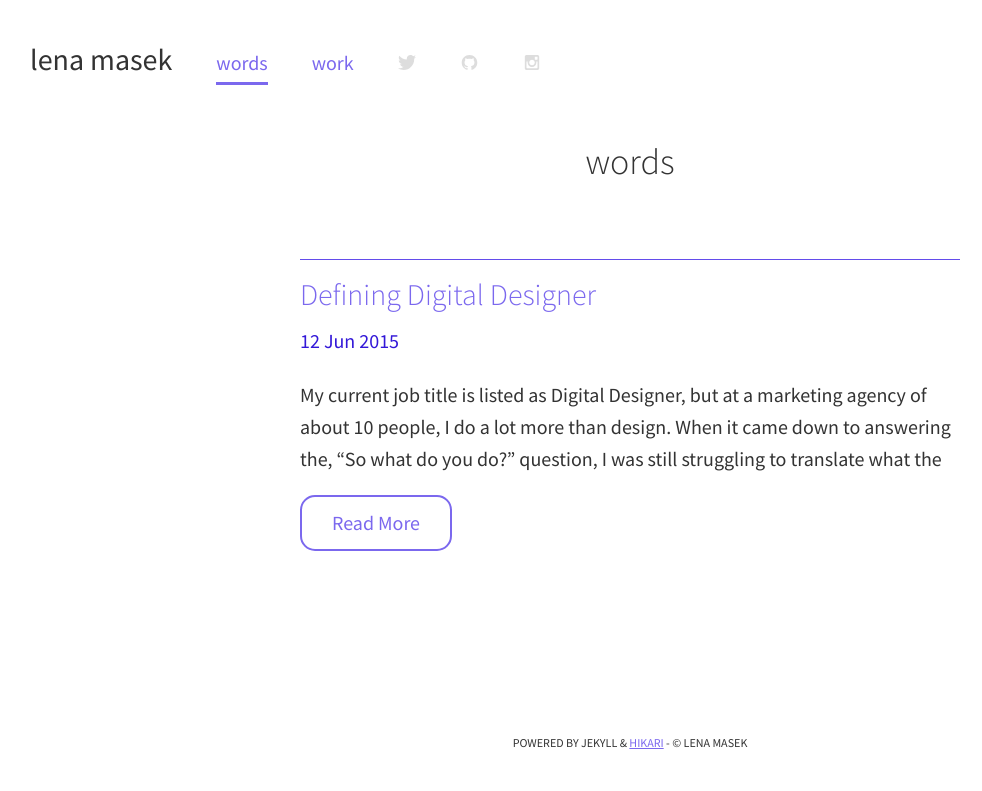
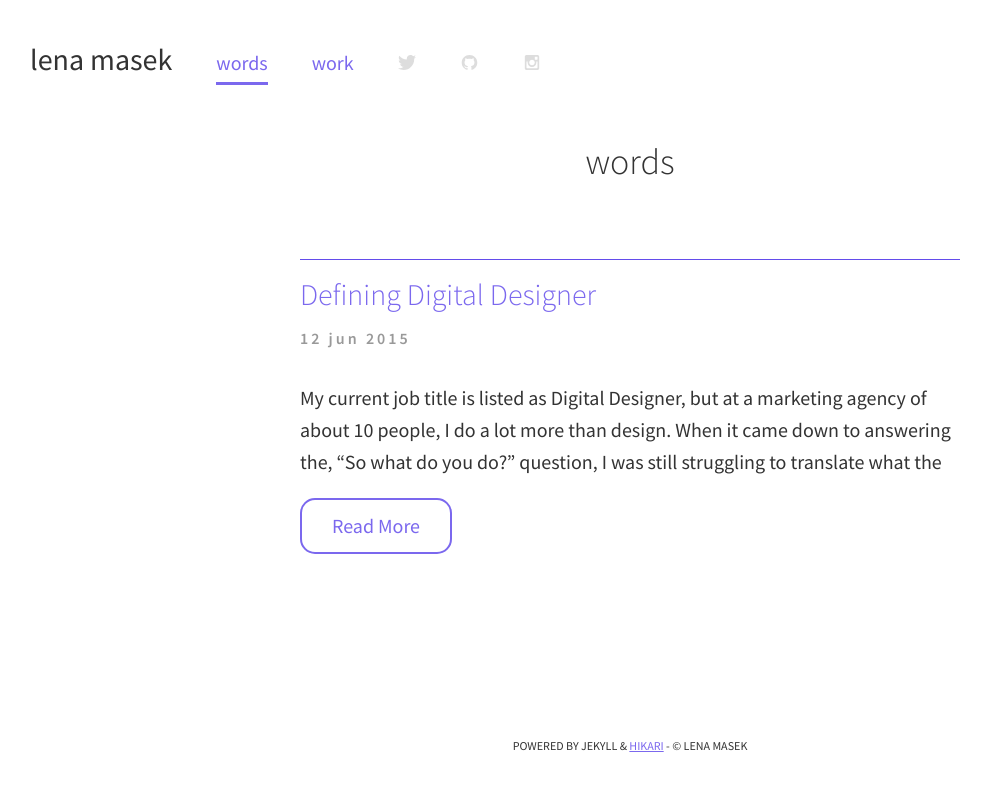
Before and after one commit to lenamasek/lenamasek.github.io, a Jekyll site: the page built from words/index.html, in a window 1280 px wide. Shown: the top 791 px of the page, without its empty margins (10-992 px from the left). Built offline with Jekyll 4.4.1, drawn with Linux system fonts in a browser that asks for light colours; the list of posts is cut into pages by our own code.

Commit message:
changing posts preview

```diff
--- a/_scss/base/_global.scss
+++ b/_scss/base/_global.scss
@@ -51,7 +51,7 @@ h2 {
 h3 {
   font-size: 150%;
   font-weight: lighter;
-  margin: $spacing-xs 0 $spacing-xs;
+  margin: $spacing-xs 0 $spacing-xxs;
 }
 
 h4 {
--- a/_scss/base/_variables.scss
+++ b/_scss/base/_variables.scss
@@ -30,7 +30,8 @@ $font-size-s:       $font-size-l * 0.8;
 
 // Spacings
 
-$spacing-xs:        .5em;
+$spacing-xxs:		.25em;
+$spacing-xs:        $spacing-xxs * 2; // .5em
 $spacing-s:         $spacing-xs * 2; // 1em
 $spacing-sm:        $spacing-s + $spacing-xs; // 1.5 em
 $spacing-m:         $spacing-sm + $spacing-xs; // 2 em
--- a/words/index.html
+++ b/words/index.html
@@ -17,9 +17,9 @@ title: Blog
     <li itemscope itemtype="http://schema.org/BlogPosting">
         <div>
             <h3 itemprop="name headline">{{ post.title }}</h3>
-          <time datetime="{{ post.date | date_to_xmlschema }}"
+            <time datetime="{{ post.date | date_to_xmlschema }}"
               itemprop="datePublished">
-            {{ post.date | date_to_string }}
+            <h4>{{ post.date | date_to_string }}</h4>
           </time>
         </div>
        {{ post.excerpt }}
```
